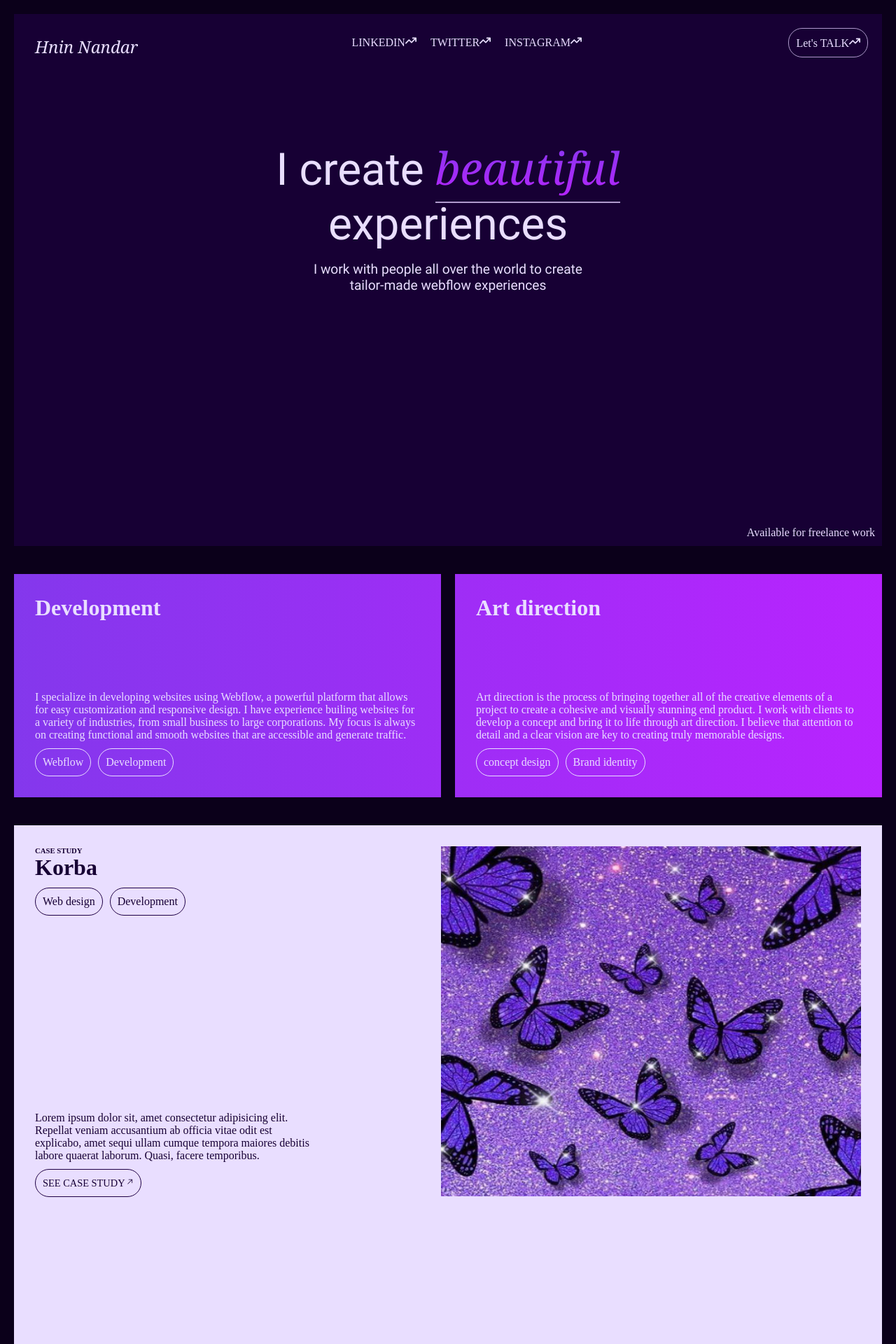
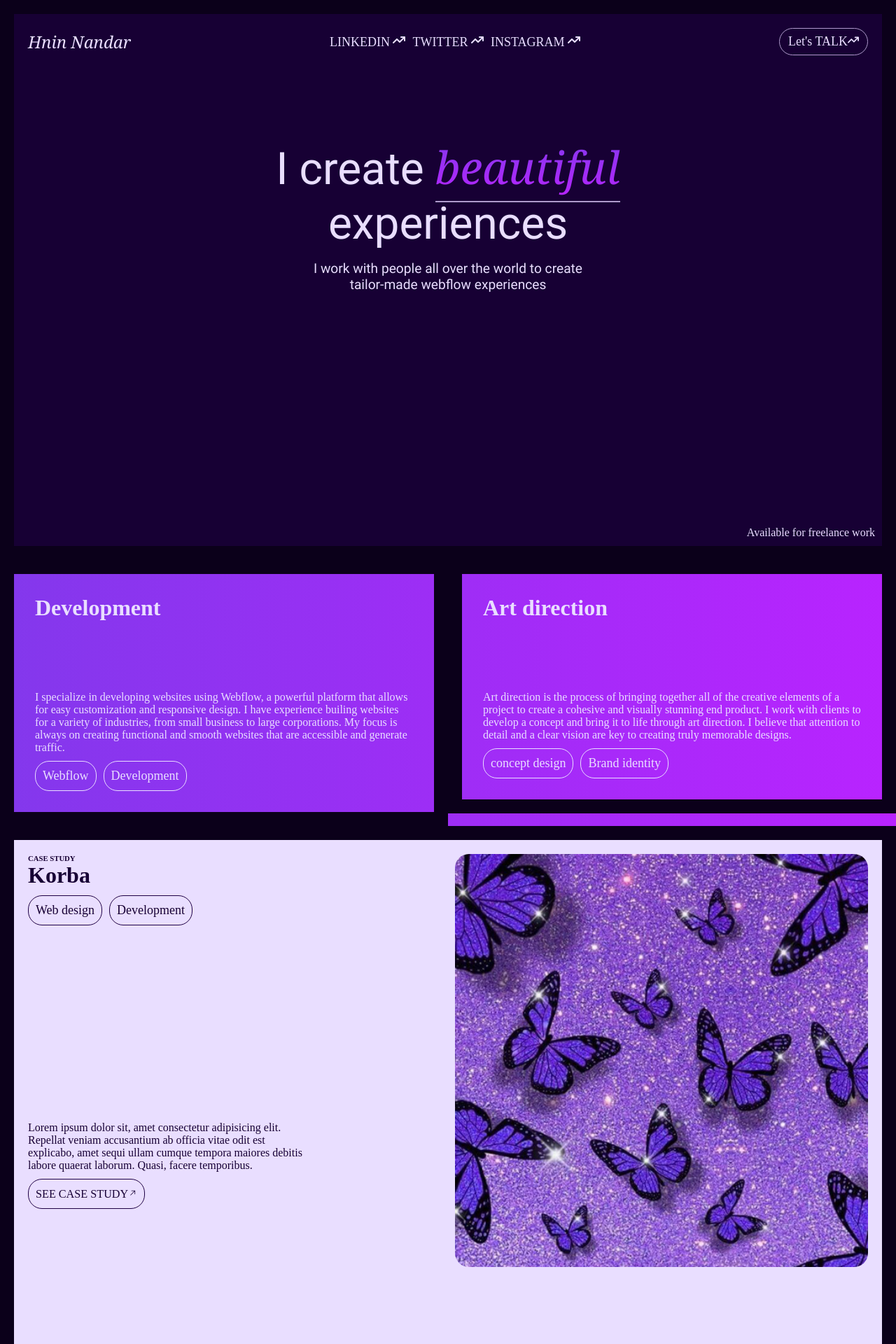
Before and after one commit to Hnin-Nandar/portfolio-, a React (Create React App) app: page / in a window 1280 px wide. Shown: the top 1920 px of the page at 70% size. Built offline with nearby package versions, Linux system fonts and the light colour scheme.

Commit message:
feat: responsiue

```diff
--- a/src/pages/home/home.css
+++ b/src/pages/home/home.css
@@ -32,9 +32,41 @@
 .mainNav {
     padding: 20px;
     text-align: center;
+    width: 100%;
+
+    display: flex;
+    flex-direction: row;
+    justify-content: space-between;
+    align-items: center;
 }
 
-.mainNav li {
+a {
+    color: #E9DEFF ;
+    font-size: 18px;
+}
+
+.center-div {
+    display: flex;
+    flex-direction: row;
+    justify-content: center;
+    align-items: center;
+    gap: 10px;
+}
+
+.talkBtn {
+    border: 1px solid #AE9BCB;
+    border-radius: 20px;
+    padding: 8px 12px ;
+}
+
+.name {
+    font-family: Georgia, 'Times New Roman', Times, serif;
+    font-style: italic;
+    font-weight: 100;
+    font-size: 24px;
+}
+
+/* .mainNav li {
     display: inline-block;
     padding: 10px;
 }
@@ -58,12 +90,7 @@ a {
     border-radius: 20px;
 }
 
-.name {
-    font-family: Georgia, 'Times New Roman', Times, serif;
-    font-style: italic;
-    font-weight: 100;
-    font-size: 150%;
-}
+ */
 
 
 
@@ -108,3 +135,22 @@ a {
     bottom: 30px;
     right: 30px;
 }
+
+
+@media screen and (max-width: 760px) {
+    .name{
+        font-size: 18px;
+    }
+
+    a{
+        font-size: 13px;
+    }
+}
+
+@media screen and (max-width: 600px) {
+    /* your hoem work */
+}
+
+@media screen and (max-width: 400px) {
+    /* your hoem work */
+}
--- a/src/pages/home/index.js
+++ b/src/pages/home/index.js
@@ -17,12 +17,28 @@ const Home = () => {
 
 const TopNav = () => {
   return (
+    // <ul className='mainNav'>
+    //   <li><a href='#' className='name'>Hnin Nandar</a></li>
+    //   <li><a href='#'>LINKEDIN</a><FaArrowTrendUp className='Icon' /></li>
+    //   <li><a href='#'>TWITTER</a><FaArrowTrendUp className='Icon' /></li>
+    //   <li><a href='#'>INSTAGRAM</a><FaArrowTrendUp className='Icon' /></li>
+    //   <li className='talkBtn'><a href='#'>Let's TALK</a><FaArrowTrendUp className='Icon' /></li>
+    // </ul>
     <ul className='mainNav'>
-      <li><a href='#' className='name'>Hnin Nandar</a></li>
-      <li><a href='#'>LINKEDIN</a><FaArrowTrendUp className='Icon' /></li>
-      <li><a href='#'>TWITTER</a><FaArrowTrendUp className='Icon' /></li>
-      <li><a href='#'>INSTAGRAM</a><FaArrowTrendUp className='Icon' /></li>
-      <li className='talkBtn'><a href='#'>Let's TALK</a><FaArrowTrendUp className='Icon' /></li>
+
+      <div >
+        <a href='#' className='name'>Hnin Nandar</a>
+      </div>
+
+      <div className='center-div'>
+        <a href='#'>LINKEDIN <FaArrowTrendUp className='Icon' /></a>
+        <a href='#'>TWITTER <FaArrowTrendUp className='Icon' /></a>
+        <a href='#'>INSTAGRAM <FaArrowTrendUp className='Icon' /></a>
+      </div>
+
+      <div className='talkBtn'>
+       <a href='#' >Let's TALK</a><FaArrowTrendUp className='Icon' />
+      </div>
     </ul>
   )
 }
--- a/src/pages/skills/index.js
+++ b/src/pages/skills/index.js
@@ -4,7 +4,7 @@ import './skill.css';
 const Skill = () => {
   return (
     <div className='container'>
-      <div class="col span1">
+      <div class="col ">
         <h1>Development</h1>
         <p className='text2'>I specialize in developing websites using Webflow, a powerful platform that allows for easy customization and responsive design. I have experience builing websites for a variety of industries, from small business to large corporations. My focus is always on creating functional and smooth websites that are accessible and generate traffic.</p>
         <ul>
@@ -16,7 +16,7 @@ const Skill = () => {
           </li>
         </ul>
       </div>
-      <div class="col span2">
+      <div class="col ">
         <h1>Art direction</h1>
         <p className='text2'>Art direction is the process of bringing together all of the creative elements of a project to create a cohesive and visually stunning end product. I work with clients to develop a concept and bring it to life through art direction. I believe that attention to detail and a clear vision are key to creating truly memorable designs.</p>
         <ul>
--- a/src/pages/skills/skill.css
+++ b/src/pages/skills/skill.css
@@ -10,10 +10,12 @@
 /* -----------TEXT COMPONENT------ */
 
 .container {
+    background: linear-gradient(to right, #8338EC 0%, #B923FF);
+
     display: flex;
-    background: linear-gradient(to right, #8338EC 0%, #B923FF);
-    max-height: 55vh;
-
+    flex-direction: row;
+    justify-content: space-between;
+    align-items: start;
 }
 
 .col {
@@ -23,15 +25,6 @@
     border: 20px solid #0B001A;
     /* box-shadow: 0 0 30px inset #0B001A; */
 
-}
-
-.span1 {
-    border-right: 10px solid #0B001A;
-
-}
-
-.span2 {
-    border-left: 10px solid #0B001A;
 }
 
 .text2 {
@@ -66,3 +59,10 @@ a {
 
 
 /* -----------KORA COMPONENT------ */
+
+
+@media screen and (max-width: 760px) {
+    .container{
+        flex-direction: column;
+    }
+}
--- a/src/pages/study/index.js
+++ b/src/pages/study/index.js
@@ -20,10 +20,13 @@ const Study = () => {
                         <li><a href='#'><span className='text3'>SEE CASE STUDY</span></a><GoArrowUpRight stroke='#170034' fill='#170034' size='0.8em' /></li>
                     </ul>
                 </div>
-                <div className='col2 '>
-                    <img src={myImage} alt='butterfly' />
+                <div className='imgContainer'>
+                    <img
+                        src={myImage} alt='butterfly'
+                    />
                 </div>
             </div>
+
             <div className='studySection2'>
                 <div className='col2'>
                     <h6>CASE STUDY</h6>
@@ -38,7 +41,9 @@ const Study = () => {
                     </ul>
                 </div>
                 <div className='col2 '>
-                    <img src={myImage2} alt='flower' />
+                    <img
+                        src={myImage2} alt='flower'
+                    />
                 </div>
             </div>
 
--- a/src/pages/study/study.css
+++ b/src/pages/study/study.css
@@ -1,14 +1,3 @@
-/* -----------STUDY SECTION---------- */
-.col2 {
-    flex: 1;
-    text-align: left;
-    padding: 30px;
-}
-
-.col2 img {
-    width: 600px;
-    height: 500px;
-}
 
 
 
@@ -21,11 +10,28 @@
 
 
 .studySection1 {
-    display: flex;
     min-height: 100vh;
     background-color: #E9DEFF;
     border: 20px solid #0B001A;
 
+    display: flex;
+    flex-direction: row;
+    padding: 20px;
+    gap: 20px;
+
+}
+
+.col2{
+    flex: 1;
+}
+
+.imgContainer{
+    flex: 1;
+}
+
+.imgContainer > img {
+    width: 100%;
+    border-radius: 20px;
 }
 
 .studySection1 h1,
```
